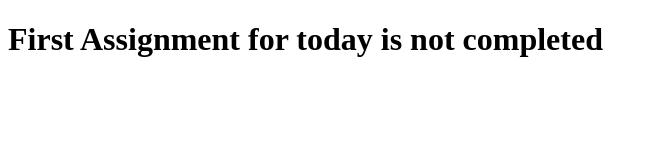
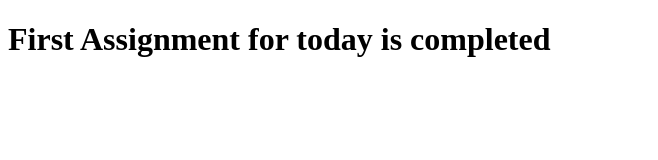
Before and after one commit to rahilnawab/Test_case, a plain HTML site: page index.html in a window 1280 px wide. Shown: the whole page, without its empty margins (0-658 px from the left). Drawn offline with Linux system fonts and the light colour scheme.

Commit message:
changes in branch

```diff
--- a/index.html
+++ b/index.html
@@ -6,6 +6,6 @@
     <title>My Assignment</title>
   </head>
   <body>
-    <h1>First Assignment for today is not completed</h1>
+    <h1>First Assignment for today is completed</h1>
   </body>
 </html>
```
